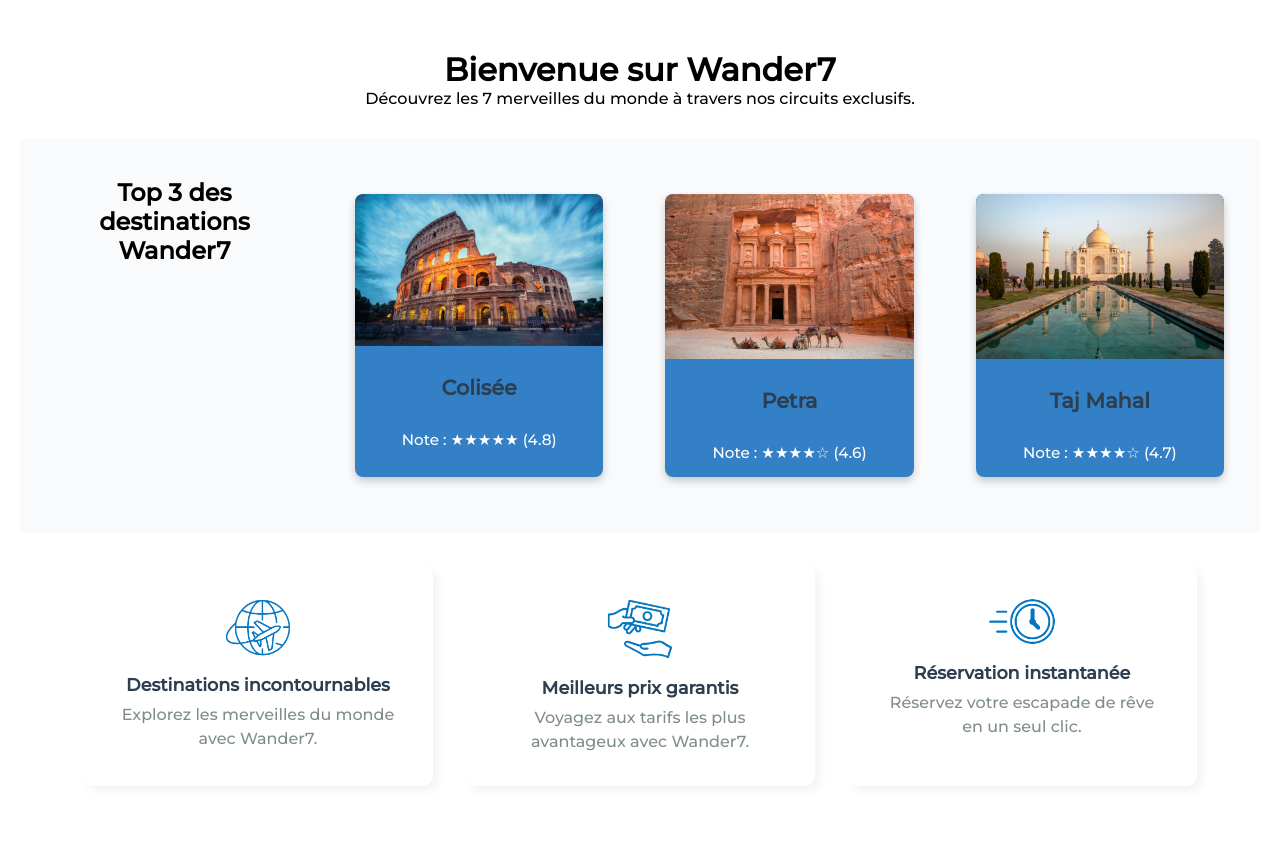
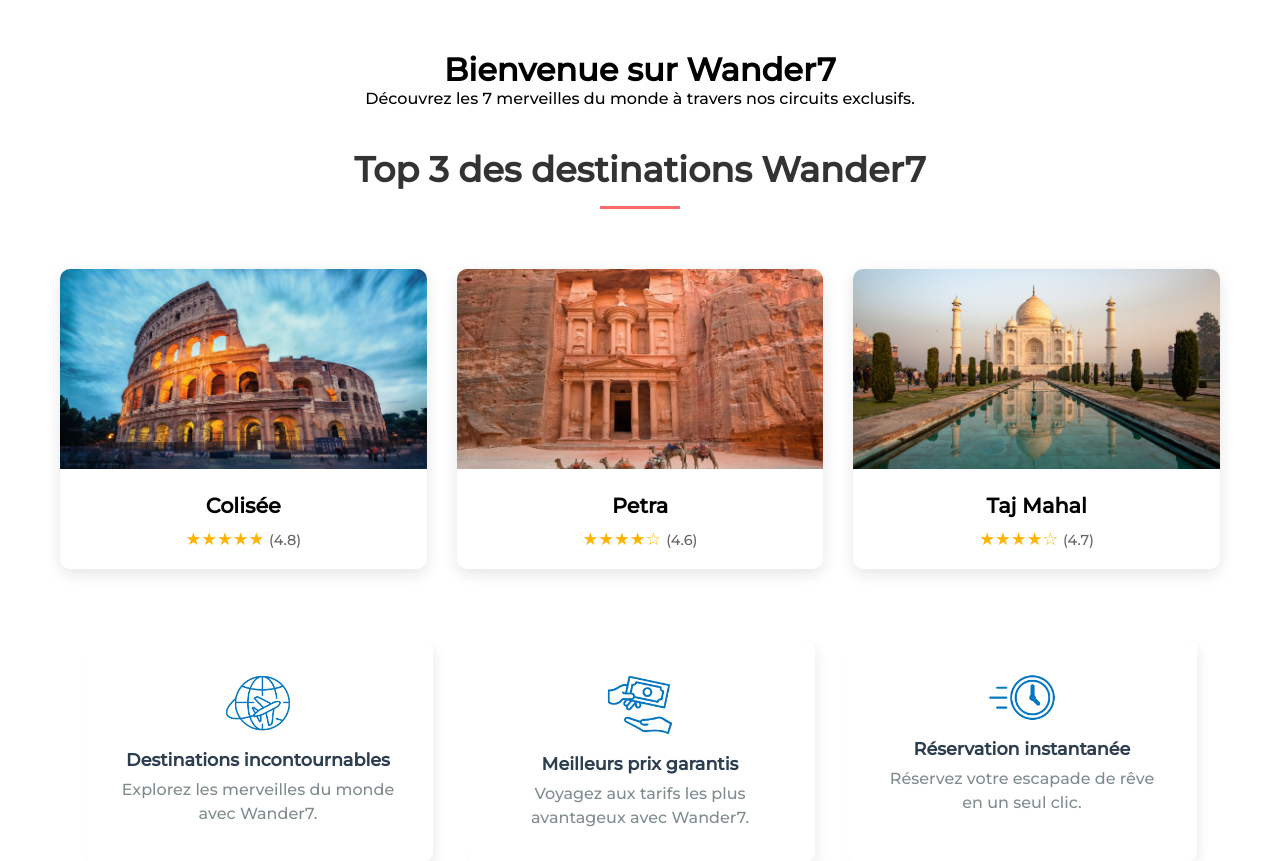
Before and after one commit to adampno/Projet_Click_journeY, a PHP site: page / in a window 1280 px wide. Shown: the part 114-975 px from the top of the page. Run offline with PHP 8.4, Linux system fonts and the light colour scheme.

Commit message:
[PHASE 2] correction css index

```diff
--- a/all/index.php
+++ b/all/index.php
@@ -34,28 +34,38 @@ $estAdmin = $estConnecte && ($_SESSION['user']['role'] === 'admin');
       <h1>Bienvenue sur Wander7</h1>
       <p>Découvrez les 7 merveilles du monde à travers nos circuits exclusifs.</p>
 
+      <div class="top-destinations">
+  <h2 class="section-title">Top 3 des destinations Wander7</h2>
 
+  <div class="destinations-grid">
+    <!-- Destination 1 -->
+    <div class="destination-card">
+      <img src="assets/colisee.jpg" alt="Colisée">
+      <div class="destination-info">
+        <h3>Colisée</h3>
+        <div class="rating">★★★★★ <span>(4.8)</span></div>
+      </div>
+    </div>
 
+    <!-- Destination 2 -->
+    <div class="destination-card">
+      <img src="assets/petra.jpg" alt="Petra">
+      <div class="destination-info">
+        <h3>Petra</h3>
+        <div class="rating">★★★★☆ <span>(4.6)</span></div>
+      </div>
+    </div>
 
-
-      <section class="top-destinations">
-                <h2>Top 3 des destinations Wander7</h2>
-                <div class="destination">
-                    <img src="assets/colisee.jpg" alt="Colisée">
-                    <h3>Colisée</h3>
-                    <p>Note : ★★★★★ (4.8)</p>
-                </div>
-                <div class="destination">
-                    <img src="assets/petra.jpg" alt="Petra">
-                    <h3>Petra</h3>
-                    <p>Note : ★★★★☆ (4.6)</p>
-                </div>
-                <div class="destination">
-                    <img src="assets/tajmahal.jpg" alt="Taj Mahal">
-                    <h3>Taj Mahal</h3>
-                    <p>Note : ★★★★☆ (4.7)</p>
-                </div>
-            </section>
+    <!-- Destination 3 -->
+    <div class="destination-card">
+      <img src="assets/tajmahal.jpg" alt="Taj Mahal">
+      <div class="destination-info">
+        <h3>Taj Mahal</h3>
+        <div class="rating">★★★★☆ <span>(4.7)</span></div>
+      </div>
+    </div>
+  </div>
+</div>
 
 
 
--- a/all/style/index.css
+++ b/all/style/index.css
@@ -110,59 +110,89 @@ main {
 
 
 
+/* Conteneur principal */
 .top-destinations {
-    display: flex;
-    justify-content: center;
-    gap: 30px;
+    max-width: 1200px;
+    margin: 0 auto;
     padding: 40px 20px;
-    background: #f8fafc;
-    margin: 30px 0;
-  }
-  .top-destinations .destination {
-
-      display: inline-block;
-      width: 30%;
-      margin: 1rem;
-      box-shadow: 0 4px 8px rgba(0, 0, 0, 0.2);
-      border-radius: 8px;
-      background: #3480c6;
+    text-align: center;
   }
 
-
-  .destination {
-    width: 280px;
-    background: white;
-    border-radius: 12px;
-    overflow: hidden;
-    box-shadow: 0 6px 16px rgba(0, 0, 0, 0.08);
-    transition: transform 0.3s;
+  /* Style du titre */
+  .section-title {
+    font-size: 2.2rem;
+    margin-bottom: 40px;
+    color: #333;
+    position: relative;
+    display: inline-block;
   }
 
-  .destination:hover {
+  .section-title::after {
+    content: "";
+    display: block;
+    width: 80px;
+    height: 3px;
+    background: #ff6b6b;
+    margin: 15px auto 0;
+  }
+
+  /* Grille des destinations */
+  .destinations-grid {
+    display: grid;
+    grid-template-columns: repeat(3, 1fr);
+    gap: 30px;
+    margin-top: 20px;
+  }
+
+  /* Carte de destination */
+  .destination-card {
+    background: white;
+    border-radius: 10px;
+    overflow: hidden;
+    box-shadow: 0 5px 15px rgba(0,0,0,0.1);
+    transition: transform 0.3s ease;
+  }
+
+  .destination-card:hover {
     transform: translateY(-10px);
   }
 
-  .destination h3, .destination p {
-    text-align: center;
-    padding: 15px;
+  .destination-card img {
+    width: 100%;
+    height: 200px;
+    object-fit: cover;
   }
 
-  .destination h3 {
-    color: #2c3e50;
-    font-size: 1.3rem;
-    margin-top: 10px;
+  .destination-info {
+    padding: 20px;
   }
 
-  .destination p {
-    color: white;
-    font-size: 0.95rem;
+  .destination-info h3 {
+    margin: 0 0 10px;
+    font-size: 1.3rem;
   }
 
-  .top-destinations img {
-      width: 100%;
-      border-radius: 8px 8px 0 0;
+  .rating {
+    color: #ffb400;
+    font-size: 1.1rem;
   }
 
+  .rating span {
+    color: #666;
+    font-size: 0.9rem;
+  }
+
+  /* Version responsive */
+  @media (max-width: 768px) {
+    .destinations-grid {
+      grid-template-columns: 1fr;
+    }
+
+    .section-title {
+      font-size: 1.8rem;
+      margin-bottom: 30px;
+    }
+  }
 
 
 footer {
```
